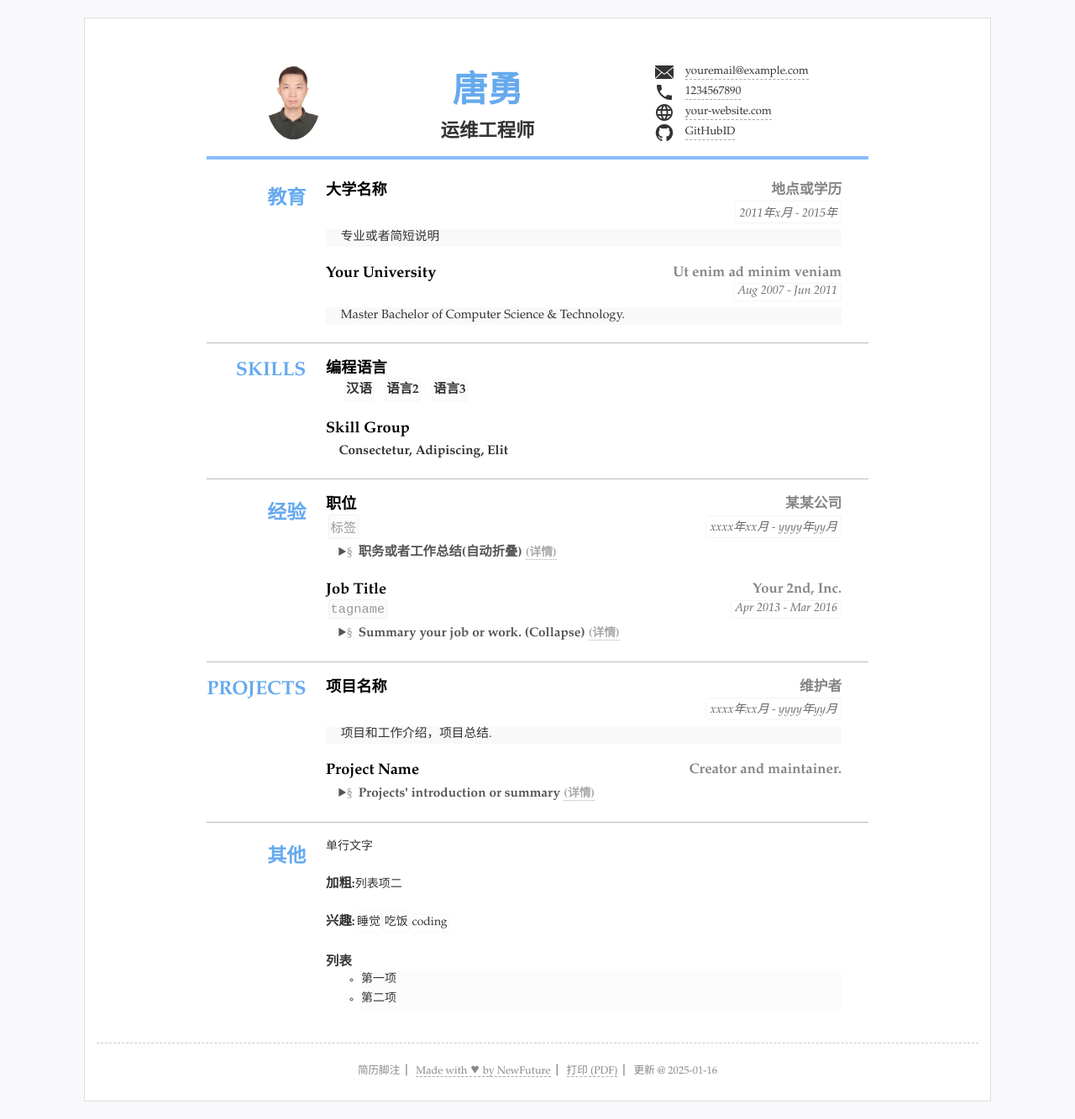
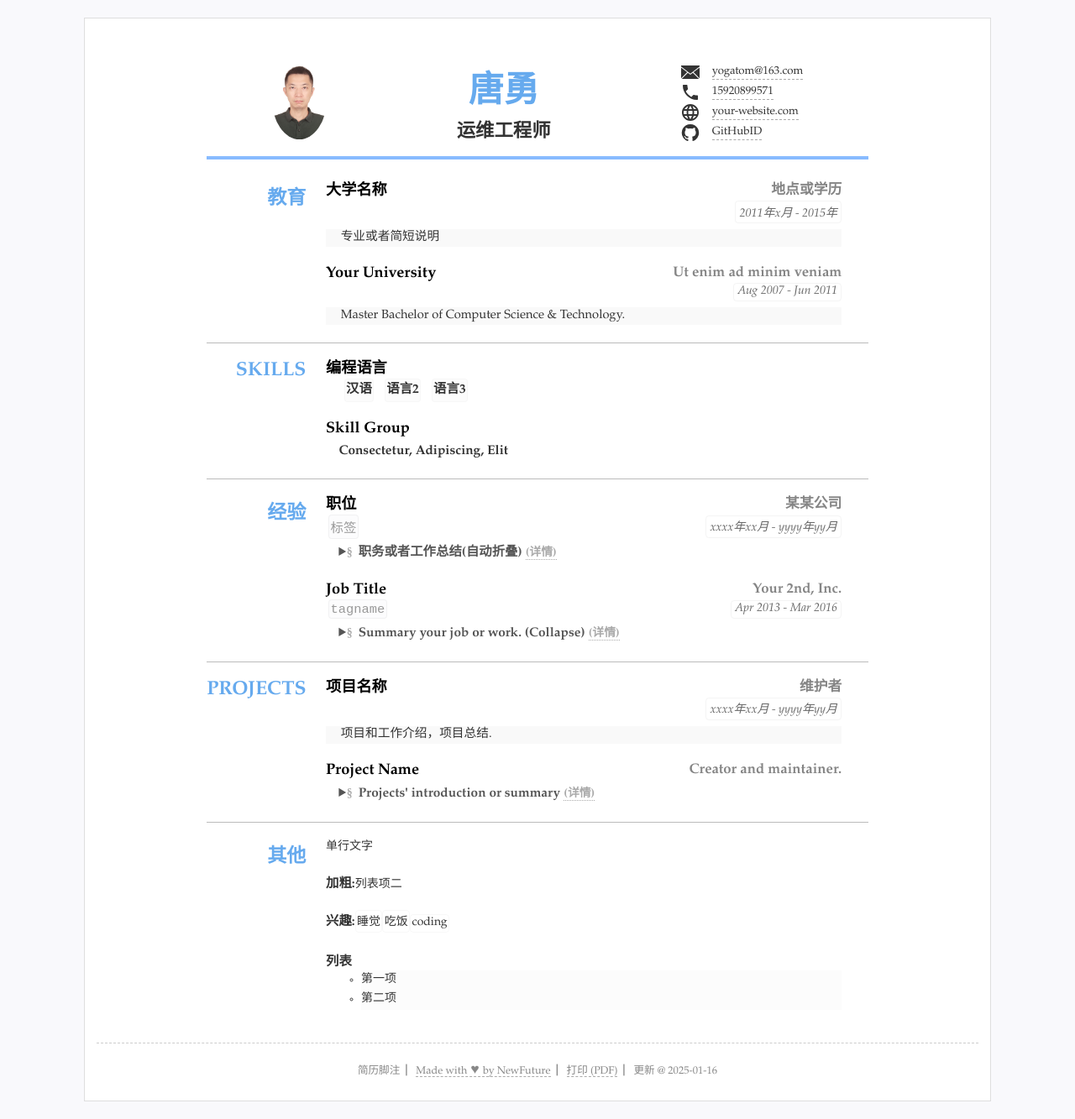
Before and after one commit to YogaTom/resume, a Jekyll site: the page built from index.html, in a window 1280 px wide. Shown: the whole page at 84% size. Built offline with Jekyll 4.4.1, drawn with Linux system fonts in a browser that asks for light colours.

Commit message:
Update resume.yml

```diff
--- a/_data/resume.yml
+++ b/_data/resume.yml
@@ -1,7 +1,7 @@
 # 数据格式可以为 yaml(文件以.yml结尾) 或者json(文件以.json结尾)
 # 如果YAML格式的数据请先检查格式是否有误，可选检查工具 http://www.yamllint.com
 
-title: "tom"
+title: "YogaTom"
 lang: "zh" #语言设置 zh表示中文 en 表示英语
 name: "唐勇"
 jobtitle: "运维工程师" #可空不显示
@@ -9,10 +9,10 @@ photo: "assets/img/avatar.png" #照片可空，不显示
 
 #联系方式
 contact: #联系方式连接等3~5行
-- text: "youremail@example.com" #文本内容
+- text: "yogatom@163.com" #文本内容
   href: 'mailto:youremail@example.com' #链接，无链接则空
   icon: 'icons/email.svg' #图标 svg文件
-- text: "1234567890"
+- text: "15920899571"
   href: 'tel:1234567890'
   icon: 'icons/phone.svg'
 - text: "your-website.com"
```
